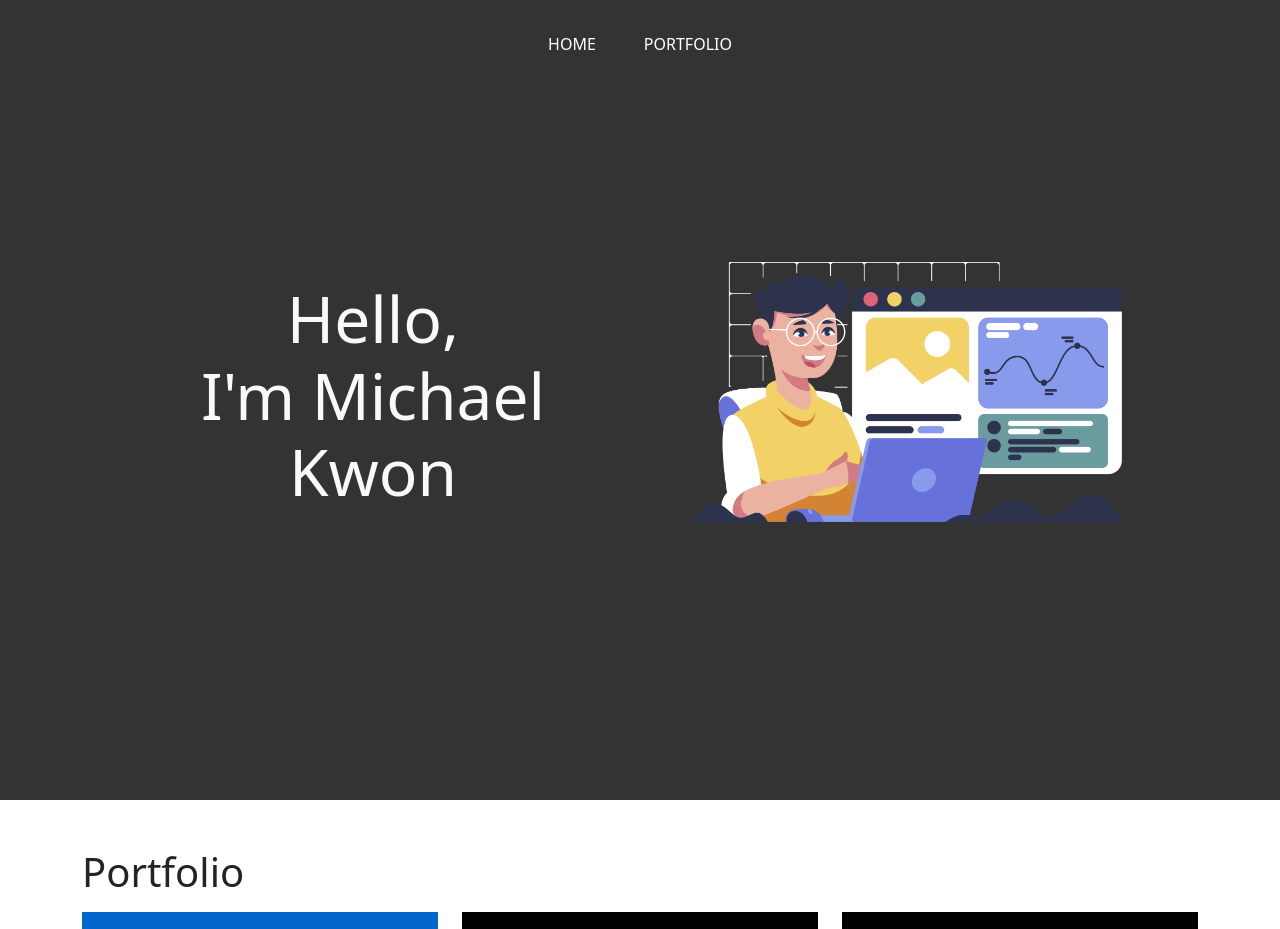
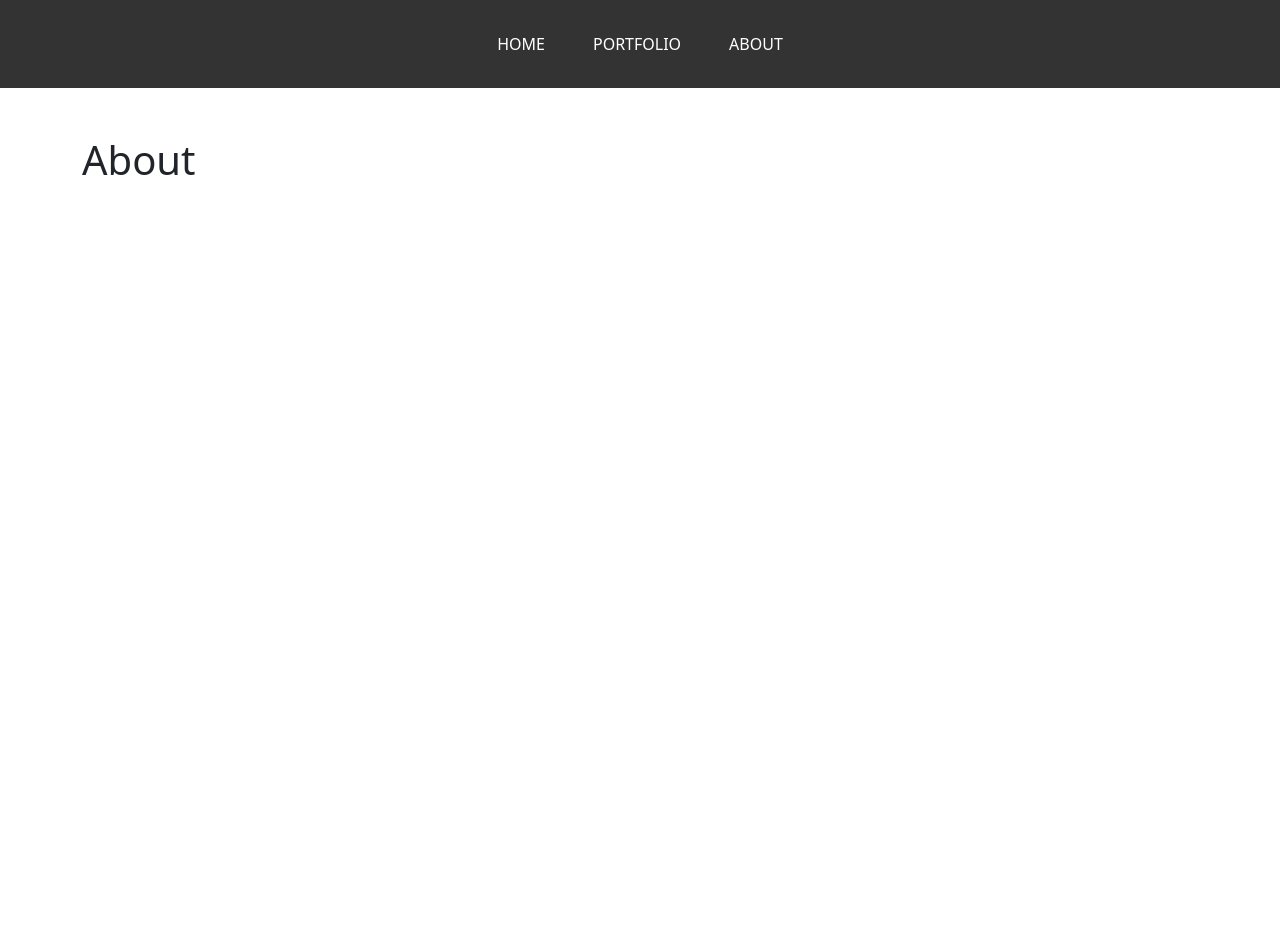
Before and after one commit to csslick/vue-portfolio, a Vue app: page /about in a window 1280 px wide. Shown: the top 929 px of the page. After the commit the page ends 800 px from the top, so only its background shows below. Built offline with nearby package versions, Linux system fonts and the light colour scheme.

Commit message:
페이지 라우팅

```diff
--- a/package.json
+++ b/package.json
@@ -10,7 +10,8 @@
   },
   "dependencies": {
     "bootstrap": "^5.3.2",
-    "vue": "^3.3.11"
+    "vue": "^3.3.11",
+    "vue-router": "^4.2.5"
   },
   "devDependencies": {
     "@vitejs/plugin-vue": "^4.5.2",
--- a/src/App.vue
+++ b/src/App.vue
@@ -1,26 +1,32 @@
 <template>
   <nav>
-    <a href="#title">home</a>
-    <a href="#portfolio">portfolio</a>
+    <router-link to="/">Home</router-link>
+    <router-link to="/portfolio">portfolio</router-link>
+    <router-link to="/about">about</router-link>
   </nav>
-  <TitleSection />
-  <Portfolio/>
+
+  <router-view />
 
 </template>
 
 <script>
-import TitleSection from './components/Title.vue';
-import Portfolio from './components/Portfolio.vue';
+// import TitleSection from './components/Title.vue';
+// import Portfolio from './components/Portfolio.vue';
+
 export default {
   name: 'App',
   components: {
-    TitleSection: TitleSection,
-    Portfolio: Portfolio,
+    // TitleSection: TitleSection,
+    // Portfolio: Portfolio,
   }
 }
 </script>
 
 <style lang="scss">
+  section {
+    padding-top: 88px;
+  }
+
   nav {
     display: flex;
     gap: 3em;
@@ -39,5 +45,4 @@ export default {
     }
   }
 
-
 </style>
--- a/src/components/About.vue
+++ b/src/components/About.vue
@@ -1,5 +1,5 @@
 <template>
-  <section id="about">
+  <section id="about" class="container mt-5">
     <h1>About</h1>
   </section>
 </template>
@@ -17,5 +17,8 @@ export default {
 </script>
 
 <style lang="scss">
+  #about {
+
+  }
 
 </style>
--- a/src/components/Portfolio.vue
+++ b/src/components/Portfolio.vue
@@ -1,5 +1,5 @@
 <template>
-  <section id="portfolio" class="container py-5">
+  <section id="portfolio" class="container mt-5">
     <h1>Portfolio</h1>
     <ul class="list row">
       <li class="col-md-4" v-for="item in data">
--- a/src/main.js
+++ b/src/main.js
@@ -3,5 +3,7 @@ import './style.css'
 import App from './App.vue'
 import 'bootstrap/dist/css/bootstrap.min.css';
 import 'bootstrap/dist/js/bootstrap.bundle.min';
+import router from './router';
 
-createApp(App).mount('#app')
+// createApp(App).mount('#app')
+createApp(App).use(router).mount('#app')
```
Also changed, not shown: src/router.js (added, +27 -0 lines), 1 other file (tests, documents, lock files or other folders).
